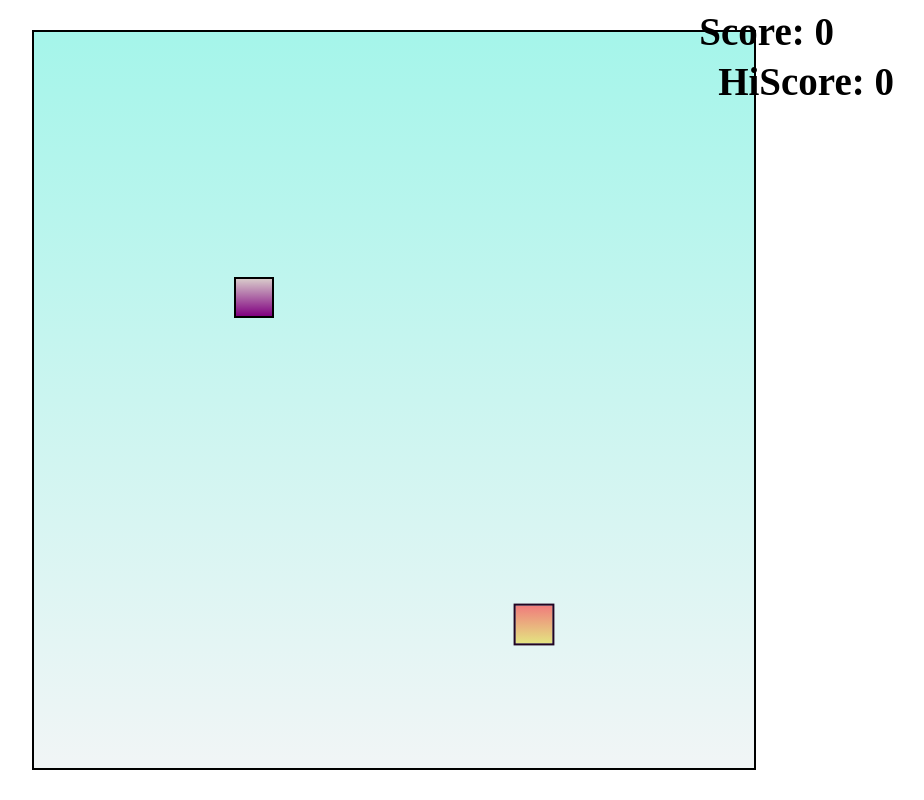
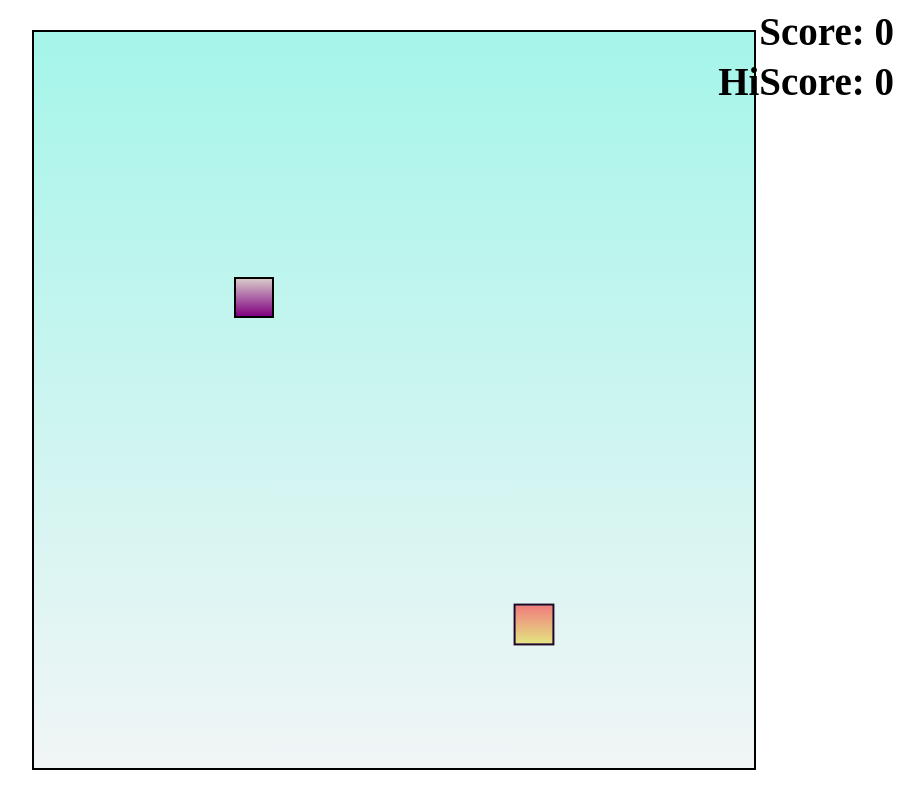
Before and after one commit to Gouravlalotra15/Sanke-Game, a plain HTML site: page index.html in a window 1280 px wide. Shown: the whole page, without its empty margins (246-1170 px from the left). Drawn offline with Linux system fonts and the light colour scheme; files that its build step writes are made by us from their sources; files whose address does not match are found by name; a web font is replaced by a local one.

Commit message:
Update style.css

```diff
--- a/style.css
+++ b/style.css
@@ -16,7 +16,7 @@
 #scoreBox{
     position: absolute;
     top: 9px;
-    right: 200px;
+    right: 140px;
     font-size: 39px;
     font-weight: bold;
     font-family: 'New Tegomin', serif;
```
